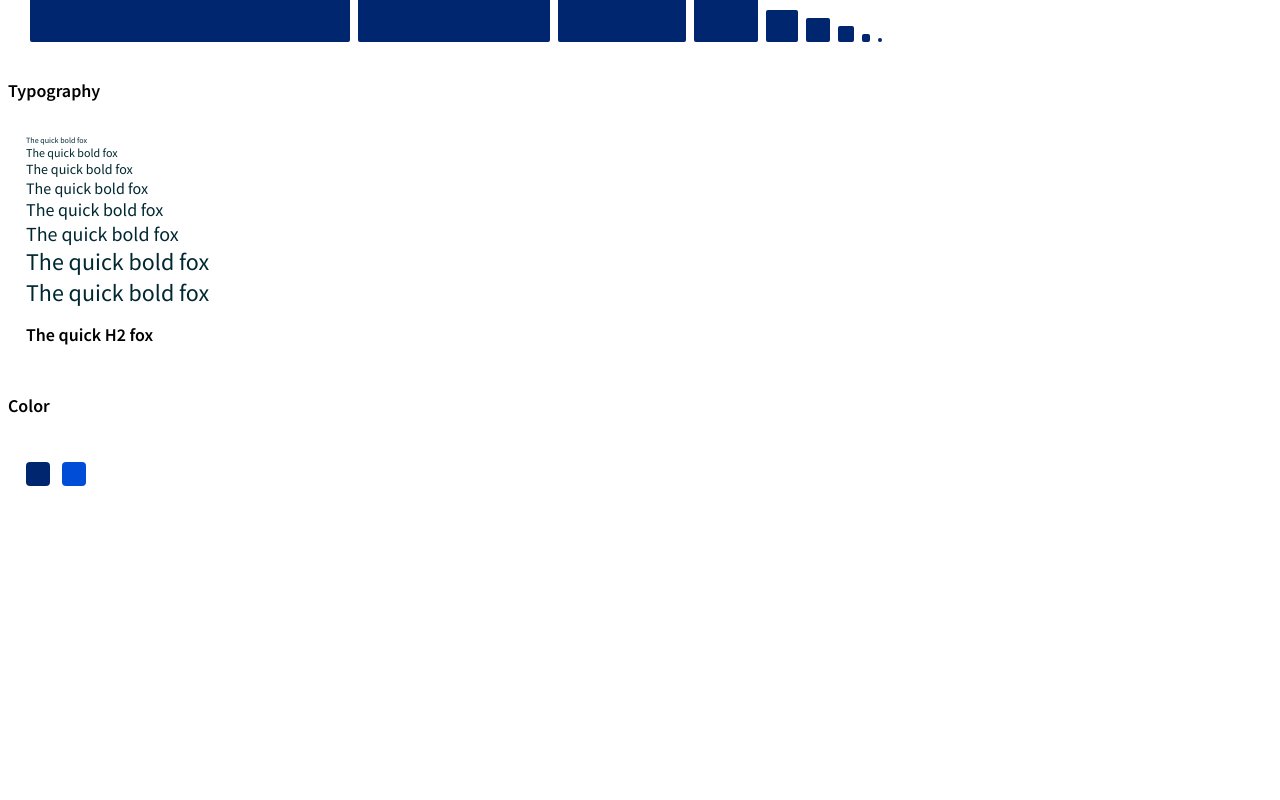
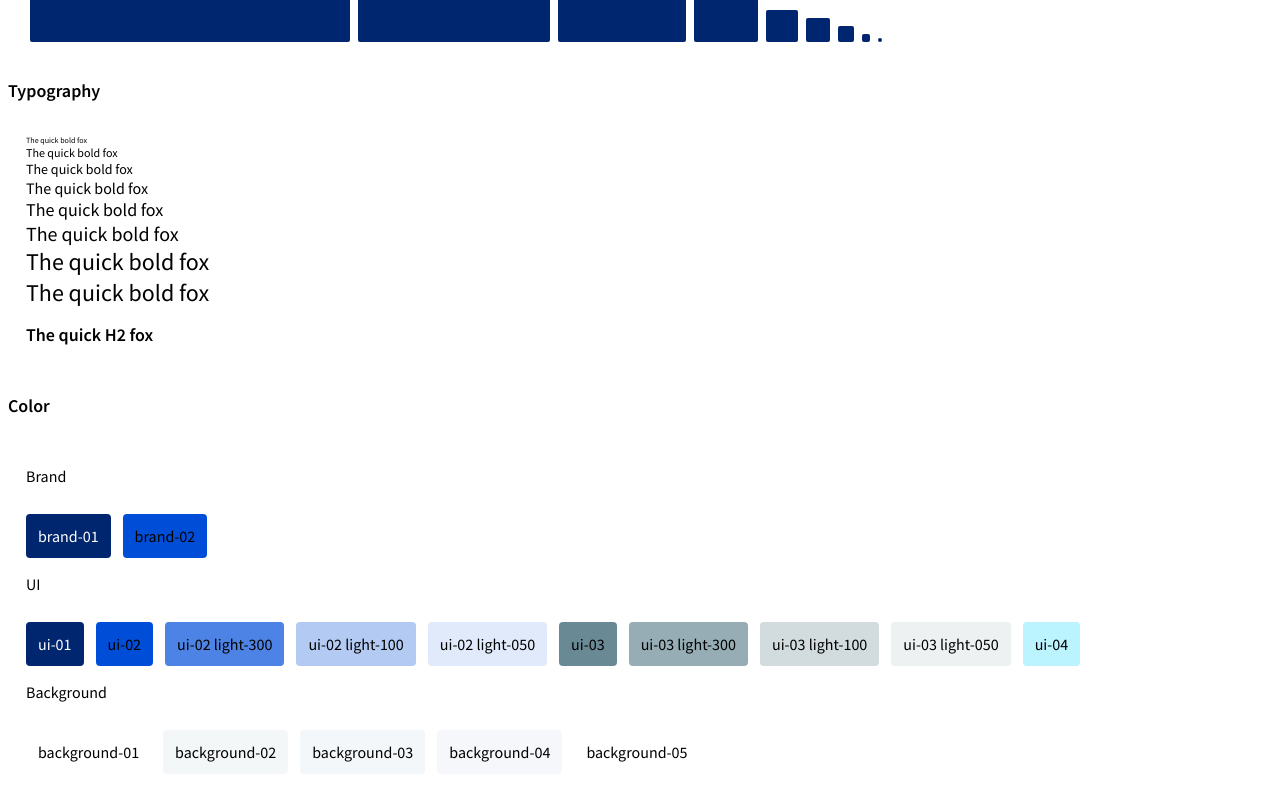
Before and after one commit to MarkZither/denn-design-tokens-scss-mixins, an Angular app: page / in a window 1280 px wide. Shown: the part 346-1146 px from the top of the page. Before the commit the page ends 858 px from the top, so only its background shows below. Built offline with nearby package versions, Linux system fonts and the light colour scheme.

Commit message:
4 files modified

```diff
--- a/src/app/app.component.html
+++ b/src/app/app.component.html
@@ -27,8 +27,25 @@
 
 	<h2>Color</h2>
 	<div class="section">
-		<span class="colorBox brand-01"></span>
-		<span class="colorBox brand-02"></span>
-
+    <p>Brand</p>
+		<span class="colorBox brand-01 text text-05">brand-01</span>
+		<span class="colorBox brand-02">brand-02</span>
+    <p>UI</p>
+    <span class="colorBox ui-01 text text-05">ui-01</span>
+		<span class="colorBox ui-02">ui-02</span>
+    <span class="colorBox ui-02 light-300">ui-02 light-300</span>
+    <span class="colorBox ui-02 light-100">ui-02 light-100</span>
+    <span class="colorBox ui-02 light-050">ui-02 light-050</span>
+    <span class="colorBox ui-03">ui-03</span>
+    <span class="colorBox ui-03 light-300">ui-03 light-300</span>
+    <span class="colorBox ui-03 light-100">ui-03 light-100</span>
+    <span class="colorBox ui-03 light-050">ui-03 light-050</span>
+    <span class="colorBox ui-04">ui-04</span>
+    <p>Background</p>
+    <span class="colorBox background-01">background-01</span>
+    <span class="colorBox background-02">background-02</span>
+    <span class="colorBox background-03">background-03</span>
+    <span class="colorBox background-04">background-04</span>
+    <span class="colorBox background-0">background-05</span>
 	</div>
 </div>
--- a/src/app/app.component.scss
+++ b/src/app/app.component.scss
@@ -56,8 +56,22 @@ h2 {
 }
 
 .text {
+  display: block;
+  &.text-01{
   @include color(text-01);
-  display: block;
+  }
+  &.text-02{
+  @include color(text-02);
+  }
+  &.text-03{
+  @include color(text-03);
+  }
+  &.text-04{
+  @include color(text-04);
+  }
+  &.text-05{
+  @include color(text-05);
+  }
   &.xxs {
     @include font("xxs");
   }
--- a/src/app/styles/styles.scss
+++ b/src/app/styles/styles.scss
@@ -84,7 +84,6 @@
 /*******************/
 $textSizeTokens: map-get($tokens, 'textSize');
 $textWeightTokens: map-get($tokens, 'textWeight');
-
 @mixin font($size, $type: 'body') {
   @if ($type == 'body') {
     font-size: map-get($textSizeTokens, $size);
--- a/src/app/styles/tokens.scss
+++ b/src/app/styles/tokens.scss
@@ -77,6 +77,18 @@ $colorMap: (
   ),
   text-01: (
     base: #002832
+  ),
+  text-02: (
+    base: #002832
+  ),
+  text-03: (
+    base: #002832
+  ),
+  text-04: (
+    base: #002832
+  ),
+  text-05: (
+    base: #ffffff
   )
 );
 
```
